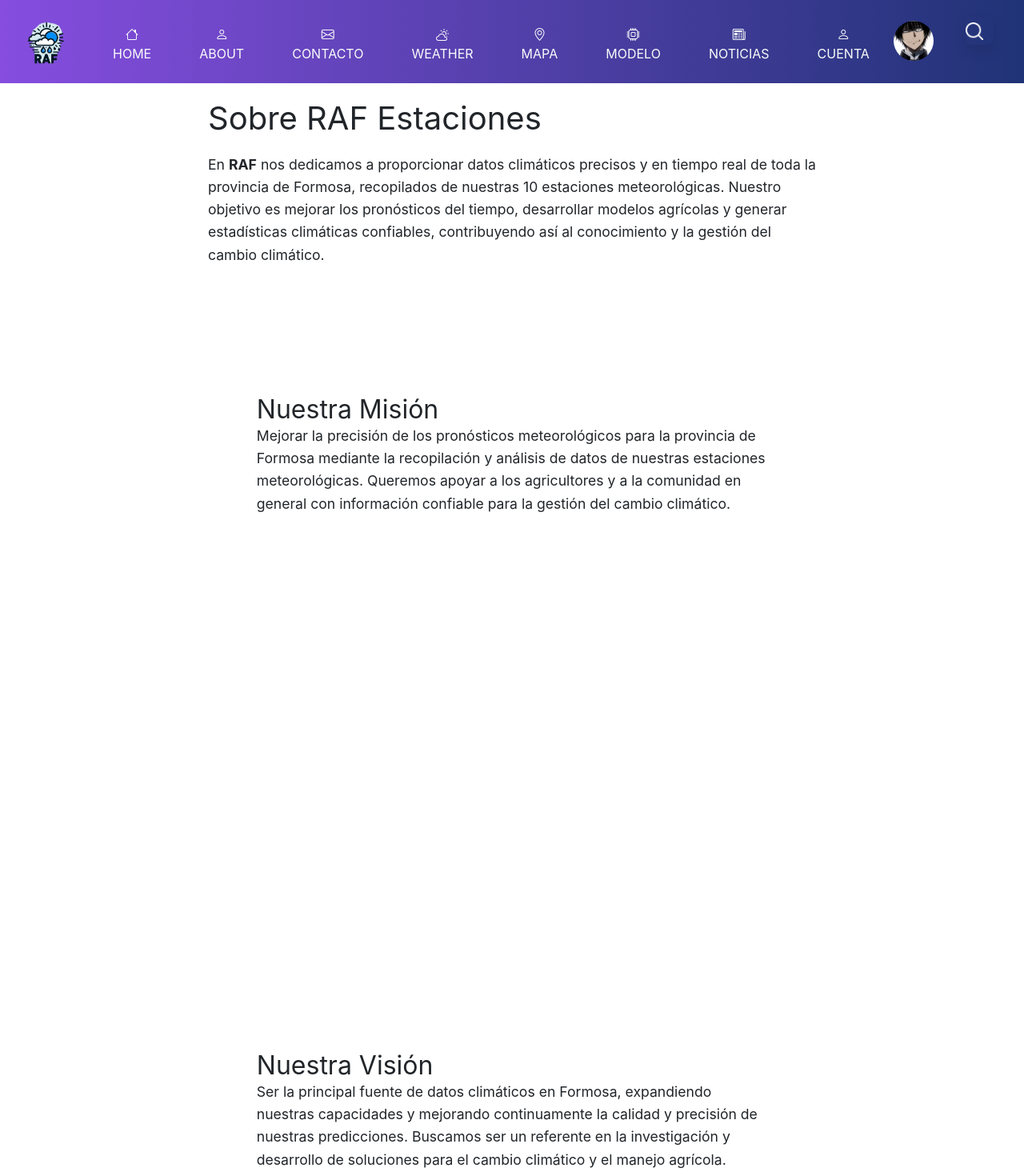
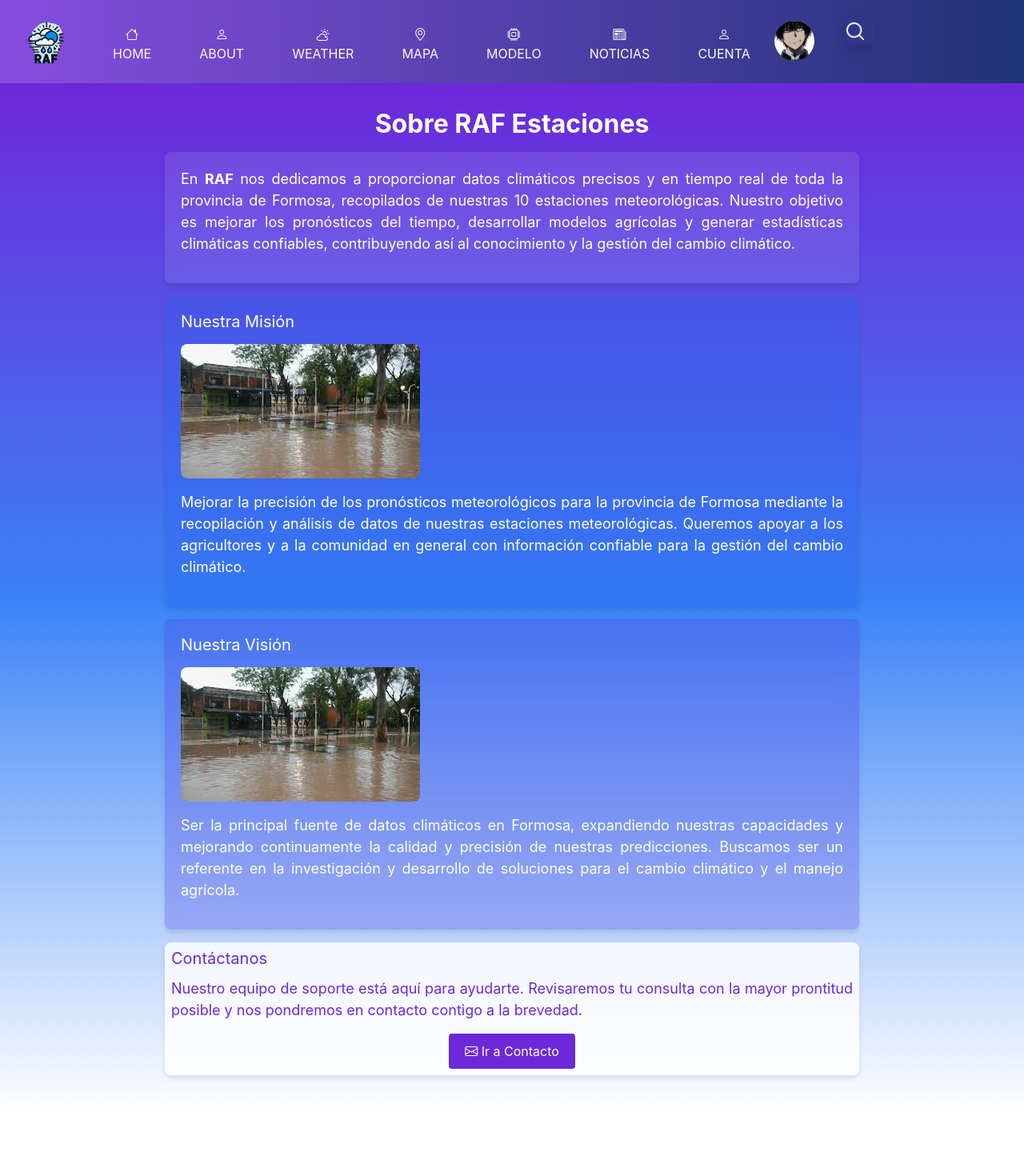
Before and after one commit to Fermosa-Weather/Maqueta_proyecto, a React (Vite) app in the folder client/: page /about in a window 1280 px wide. Shown: the top 1470 px of the page at 80% size. After the commit the page ends 1392 px from the top, so only its background shows below. Built offline with nearby package versions, Linux system fonts and the light colour scheme; a web font is replaced by a local one.

Commit message:
se agrego las noticas con sus estilos

```diff
--- a/client/src/App.jsx
+++ b/client/src/App.jsx
@@ -24,8 +24,8 @@ function Rutas() {
       <Route path="/configuracion_cuenta" element={<Perfil />} />
       <Route path="/cambiar_cuenta" element={<Cambiar_cuenta />} />
       <Route path="/editar-perfil" element={<Editar_perfi />} />
+      <Route path="/about" element={<About />} />
       <Route path="/contacto" element={<Soporte />} />
-      <Route path="/about" element={<About />} />
       <Route path="/Weather" element={<Tiempo />} />
       <Route path="/mapa" element={<Mapa />} />
       <Route path="/modelo_prediccion" element={<Modelo_predicion />} />
--- a/client/src/components/Navbar/navBar.jsx
+++ b/client/src/components/Navbar/navBar.jsx
@@ -73,11 +73,11 @@ export const NavBar = ({ onSearch }) => {
                             <i className="bi bi-person"></i> About
                           </Link>
                         </li>
-                        <li className="nav-item">
+                        {/* <li className="nav-item">
                           <Link className="nav-link" to="/contacto">
                             <i className="bi bi-envelope"></i> Contacto
                           </Link>
-                        </li>
+                        </li> */}
                         <li className="nav-item">
                           <Link className="nav-link" to="/Weather">
                             <i className="bi bi-cloud-sun"></i> Weather
--- a/client/src/components/about/acerca_nosotros.jsx
+++ b/client/src/components/about/acerca_nosotros.jsx
@@ -1,41 +1,58 @@
 import React from 'react';
-import '../../../src/stilos/about.css'; // Asegúrate de crear e incluir estilos CSS adecuados
+import { Link } from 'react-router-dom';
+import '../../../src/stilos/about.css'; // Asegúrate de que esta ruta sea correcta
+import misionImage from '../../images2/laslomitas.jpg'; // Asegúrate de que la ruta a la imagen sea correcta
+import visionImage from '../../images2/laslomitas.jpg'; // Asegúrate de que la ruta a la imagen sea correcta
 
-const Acerca_nosotros = () => {
+const Acerca_Nosotros = () => {
+  return (
+    <div className="acerca-nosotros-container">
+      <div className="acerca-nosotros-content">
+        <h1 className="acerca-nosotros-header">Sobre RAF Estaciones</h1>
 
-  return (
-    <div className="about-container">
-      <h1>Sobre RAF Estaciones</h1>
-      <p>
+        <div className="acerca-nosotros-block">
+          <p className="acerca-nosotros-paragraph">
             En <strong>RAF</strong> nos dedicamos a proporcionar datos climáticos precisos y en tiempo real de toda la provincia de Formosa,
             recopilados de nuestras 10 estaciones meteorológicas. Nuestro objetivo es mejorar los pronósticos del tiempo, desarrollar modelos
             agrícolas y generar estadísticas climáticas confiables, contribuyendo así al conocimiento y la gestión del cambio climático.
           </p>
-      <section className="about-mission">
-        <h2>Nuestra Misión</h2>
-        <p>
+        </div>
+
+        <section className="acerca-nosotros-block acerca-nosotros-mision">
+          <h2 className="acerca-nosotros-section-header">Nuestra Misión</h2>
+          <img src={misionImage} alt="Nuestra Misión" className="acerca-nosotros-image" />
+          <p className="acerca-nosotros-paragraph">
             Mejorar la precisión de los pronósticos meteorológicos para la provincia de Formosa mediante la recopilación y análisis de datos
             de nuestras estaciones meteorológicas. Queremos apoyar a los agricultores y a la comunidad en general con información confiable
             para la gestión del cambio climático.
           </p>
         </section>
-      <section className="about-vision">
-        <h2>Nuestra Visión</h2>
-        <p>
+
+        <section className="acerca-nosotros-block acerca-nosotros-vision">
+          <h2 className="acerca-nosotros-section-header">Nuestra Visión</h2>
+          <img src={visionImage} alt="Nuestra Visión" className="acerca-nosotros-image" />
+          <p className="acerca-nosotros-paragraph">
             Ser la principal fuente de datos climáticos en Formosa, expandiendo nuestras capacidades y mejorando continuamente la calidad
             y precisión de nuestras predicciones. Buscamos ser un referente en la investigación y desarrollo de soluciones para el cambio
             climático y el manejo agrícola.
           </p>
         </section>
-      <section className="about-contact">
-        <h2>Contáctanos</h2>
-        <p>
-          Si tienes preguntas, sugerencias o deseas saber más sobre nuestras estaciones meteorológicas y servicios, contáctanos en
-          <a href="mailto:info@rafestaciones.com"> info@rafestaciones.com</a>.
+
+        <section className="acerca-nosotros-block acerca-nosotros-contacto">
+          <h2 className="acerca-nosotros-section-header">Contáctanos</h2>
+          <p className="acerca-nosotros-paragraph">
+            Nuestro equipo de soporte está aquí para ayudarte. Revisaremos tu consulta con la mayor prontitud posible y nos pondremos en contacto contigo a la brevedad.
           </p>
+          <div className="button-container">
+            <Link to="/contacto">
+              {/* <i className="bi bi-envelope"></i> Contacto */}
+              <button className="acerca-nosotros-contact-button bi bi-envelope"> Ir a Contacto</button>
+            </Link>
+          </div>
         </section>
+      </div>
     </div>
   );
 };
 
-export default Acerca_nosotros;
+export default Acerca_Nosotros;
--- a/client/src/stilos/NewsWidget.css
+++ b/client/src/stilos/NewsWidget.css
@@ -1,104 +1,168 @@
-/* Importar la fuente Merriweather desde Google Fonts */
-@import url('https://fonts.googleapis.com/css2?family=Merriweather:wght@400;700&display=swap');
+/* Estilos para el widget de noticias */
+@tailwind base;
+@tailwind components;
+@tailwind utilities;
 
-//* Estilos para las noticias */
-.News-widget {
-  max-width: 900px;
-  margin: 20px auto;
-  padding: 20px;
-  background-color: #f0f0f0;
-  border-radius: 10px;
-  box-shadow: 0 0 10px rgba(0, 0, 0, 0.1);
-  color: #333;
-  font-family: 'Merriweather', serif;
+/* src/stilos/NewsWidget.css */
+/* Estilos para el widget de noticias */
+/* Estilos para el widget de noticias */
+.news-widget {
+  background: linear-gradient(to bottom right, #6a1b9a, #1976d2, #6a1b9a);
+  padding: 2rem;
+  border-radius: 0rem;
+  box-shadow: 0 4px 8px rgba(0, 0, 0, 0.2);
+  min-height: 600px;
 }
 
-/* Título de las noticias */
-.title_noticia {
-  font-size: 24px;
-  color: #333;
-  margin-bottom: 20px;
+.news-title {
+  font-size: 2.5rem;
+  font-weight: bold;
+  color: white;
+  margin-bottom: 2rem;
   text-align: center;
-  background-color: #f0f0f0;
 }
 
-/* Contenedor de las noticias */
-.News-container {
-  display: flex; /* Mostrar los elementos en línea */
-  flex-wrap: wrap; /* Permitir que se envuelvan si no caben todos en una línea */
-  gap: 20px; /* Espacio entre los elementos */
-  justify-content: space-around; /* Distribuir los elementos equitativamente con espacio alrededor */
+.news-grid {
+  display: grid;
+  grid-template-columns: repeat(auto-fill, minmax(300px, 1fr));
+  gap: 1.5rem;
 }
 
-/* Estilos para cada noticia */
-.News-item {
-  width: calc(50% - 20px); /* Ajustar el ancho para que haya cinco elementos en una fila */
-  background-color: #fff;
-  border-radius: 8px;
-  box-shadow: 0 0 10px rgba(0, 0, 0, 0.1);
+
+.news-card {
+  background-color: rgb(255, 255, 255);
+  border-radius: 0.75rem;
   overflow: hidden;
+  border: 1px solid #d1c4e9;
+  transition: transform 0.3s ease, box-shadow 0.3s ease;
+  box-shadow: 0 4px 8px rgba(0, 0, 0, 0.1);
 }
 
-/* Imagen de la noticia */
-.News-image {
+
+
+.news-image {
   width: 100%;
   height: 200px;
   object-fit: cover;
-  display: block;
 }
 
-/* Contenido de la noticia */
-.News-content {
-  padding: 20px;
+.news-content {
+  padding: 1rem;
+  background-color: #f3e5f5;
 }
 
-/* Título de la noticia */
-.News-content h3 {
-  font-size: 20px;
-  color: #333;
-  margin-bottom: 10px;
+.news-badge {
+  display: inline-block;
+  padding: 0.25rem 0.5rem;
+  border-radius: 1rem;
+  background-color: #bbdefb;
+  color: #0d47a1;
+  font-size: 0.75rem;
+  margin-bottom: 0.5rem;
 }
 
-/* Descripción de la noticia */
-.News-content p {
-  font-size: 16px;
-  color: #666;
-  text-align: justify;
-  line-height: 1.5;
+.news-card-title {
+  font-size: 1.25rem;
+  font-weight: 600;
+  color: #4a148c;
+  margin-bottom: 0.5rem;
 }
 
-/* Botón "Ver más" */
-.Ver-mas-button {
-  background-color: #007BFF;
-  color: #fff;
-  border: none;
-  padding: 10px 20px;
-  font-size: 16px;
-  border-radius: 5px;
-  cursor: pointer;
-  transition: background-color 0.3s ease;
+.news-description {
+  color: #424242;
+  font-size: 0.875rem;
 }
 
-.Ver-mas-button:hover {
-  background-color: #0056b3;
-}
-
-.action-icon {
-  cursor: pointer;
-  font-size: 2.0em;
-  margin-left: 20px;
-}
-
-.comentario-container {
+.news-actions {
+  display: flex;
+  justify-content: space-between;
   margin-top: 10px;
 }
 
-.comentario-container .form-control {
-  width: 100%;
-  margin-bottom: 10px;
+.news-actions button {
+  background: none;
+  border: none;
+  cursor: pointer;
+  font-size: 1.2rem;
+  color: #333;
+  transition: color 0.3s;
 }
 
-.modal.show {
-  display: block;
-  background: rgba(0, 0, 0, 0.5);
+.news-actions button:hover {
+  color: #007bff;
 }
+
+.news-actions .fa-thumbs-up,
+.news-actions .fa-thumbs-down,
+.news-actions .fa-comment {
+  margin-right: 15px;
+}
+
+.news-footer {
+  background-color: #bbdefb;
+  padding: 1rem;
+  display: flex;
+  justify-content: space-between;
+}
+
+.news-button {
+  padding: 0.5rem 1rem;
+  border: none;
+  border-radius: 0.25rem;
+  background-color: #1e88e5;
+  color: white;
+  font-size: 0.875rem;
+  cursor: pointer;
+  transition: background-color 0.2s;
+}
+
+.news-button:hover {
+  background-color: #1565c0;
+}
+
+.modal-overlay {
+  position: fixed;
+  top: 0;
+  left: 0;
+  right: 0;
+  bottom: 0;
+  background-color: rgba(0, 0, 0, 0.5);
+  display: flex;
+  align-items: center;
+  justify-content: center;
+  z-index: 1000;
+}
+
+.modal-content {
+  background-color: #f3e5f5;
+  padding: 2rem;
+  border-radius: 0.75rem;
+  max-width: 600px;
+  width: 100%;
+  box-shadow: 0 4px 8px rgba(0, 0, 0, 0.2);
+}
+
+.modal-title {
+  font-size: 1.5rem;
+  font-weight: bold;
+  color: #4a148c;
+}
+
+.modal-body {
+  padding: 1rem 0;
+}
+
+.modal-close {
+  padding: 0.5rem 1rem;
+  border: none;
+  border-radius: 0.25rem;
+  background-color: #1e88e5;
+  color: white;
+  font-size: 0.875rem;
+  cursor: pointer;
+  transition: background-color 0.2s;
+}
+
+.modal-close:hover {
+  background-color: #1565c0;
+}
--- a/client/src/stilos/about.css
+++ b/client/src/stilos/about.css
@@ -1,36 +1,116 @@
-/* About.css */
-.about-container {
-    padding: 20px;
-    max-width: 800px;
-    margin: auto;
+@tailwind base;
+@tailwind components;
+@tailwind utilities;
+
+/* Estilo para el contenedor principal */
+.acerca-nosotros-container {
+  background: linear-gradient(to bottom, #6d28d9, #3b82f6, #ffffff); /* Degradado con blanco al final */
+  color: #ffffff;
+  padding: 16px;
+  display: flex;
+  flex-direction: column;
+  align-items: center; /* Centra el contenido horizontalmente */
 }
 
-  .about-container h1 {
-    font-size: 2.5rem;
-    margin-bottom: 20px;
+/* Estilo para el contenedor del contenido */
+.acerca-nosotros-content {
+  width: 100%;
+  max-width: 900px; /* Ajusta el ancho máximo según sea necesario */
+  margin: 0 auto;
+  padding: 16px;
 }
 
-  .about-container h2 {
+/* Estilo para los encabezados */
+.acerca-nosotros-header {
   font-size: 2rem;
-    margin-top: 20px;
+  font-weight: bold;
+  margin-bottom: 16px;
+  text-align: center;
 }
 
-  .about-container p {
-    font-size: 1.1rem;
-    line-height: 1.6;
+/* Estilo para los bloques de contenido */
+.acerca-nosotros-block {
+  background: rgba(255, 255, 255, 0.1);
+  backdrop-filter: blur(10px);
+  border-radius: 8px;
+  box-shadow: 0 4px 6px rgba(0, 0, 0, 0.1);
+  padding: 20px;
+  margin-bottom: 16px; /* Espacio entre bloques */
+  display: inline-block; /* Ajusta el tamaño del bloque al contenido */
+  min-height: 50px; /* Altura mínima del contenedor */
+  height: auto; /* Ajusta la altura automáticamente según el contenido */
 }
 
-  .about-container a {
-    color: #007bff;
+/* Estilo para las secciones con colores específicos */
+.acerca-nosotros-mision {
+  background: rgba(37, 99, 235, 0.3);
+  color: #ffffff;
+}
+
+.acerca-nosotros-vision {
+  background: rgba(79, 70, 229, 0.3);
+  color: #ffffff;
+}
+
+.acerca-nosotros-contacto {
+  background: rgba(255, 255, 255, 0.8);
+  color: #6d28d9;
+  padding: 8px; /* Reducir padding para achicar la sección */
+}
+
+/* Estilo para los encabezados de secciones */
+.acerca-nosotros-section-header {
+  font-size: 1.25rem;
+  font-weight: semibold;
+  margin-bottom: 12px;
+}
+
+/* Estilo para los párrafos */
+.acerca-nosotros-paragraph {
+  font-size: 1.125rem;
+  margin-bottom: 16px;
+  text-align: justify; /* Justifica el texto */
+}
+
+/* Estilo para el enlace de correo */
+.acerca-nosotros-contact-link {
+  color: #3b82f6;
   text-decoration: none;
 }
 
-  .about-container a:hover {
-    text-decoration: underline;
+.acerca-nosotros-contact-link:hover {
+  color: #2563eb;
+  transition: color 0.2s ease-in-out;
 }
 
-  .about-mission,
-  .about-vision,
-  .about-contact {
-    margin-top: 20px;
+/* Estilo para las imágenes */
+.acerca-nosotros-image {
+  max-width: 100%;
+  height: auto;
+  margin: 16px 0;
+  border-radius: 8px;
 }
+
+/* Estilo del contenedor del botón de contacto */
+.button-container {
+  display: flex;
+  justify-content: center;
+  align-items: center;
+  margin-top: 12px;
+}
+
+/* Estilo para el botón de contacto */
+.acerca-nosotros-contact-button {
+  background-color: #6d28d9;
+  color: #ffffff;
+  border: none;
+  border-radius: 4px;
+  padding: 10px 20px;
+  cursor: pointer;
+  font-size: 1rem;
+  transition: background-color 0.3s ease;
+}
+
+.acerca-nosotros-contact-button:hover {
+  background-color: #3b82f6;
+}
```
Also changed, not shown: client/src/components/Noticias/NewsWidget.jsx (+51 -61 lines). Lines whose indentation alone changed are shown as unchanged.
